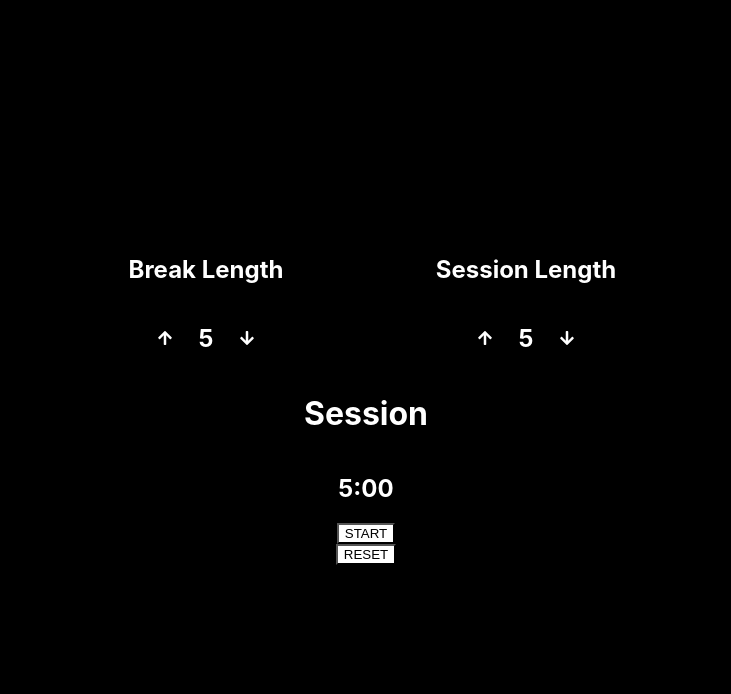
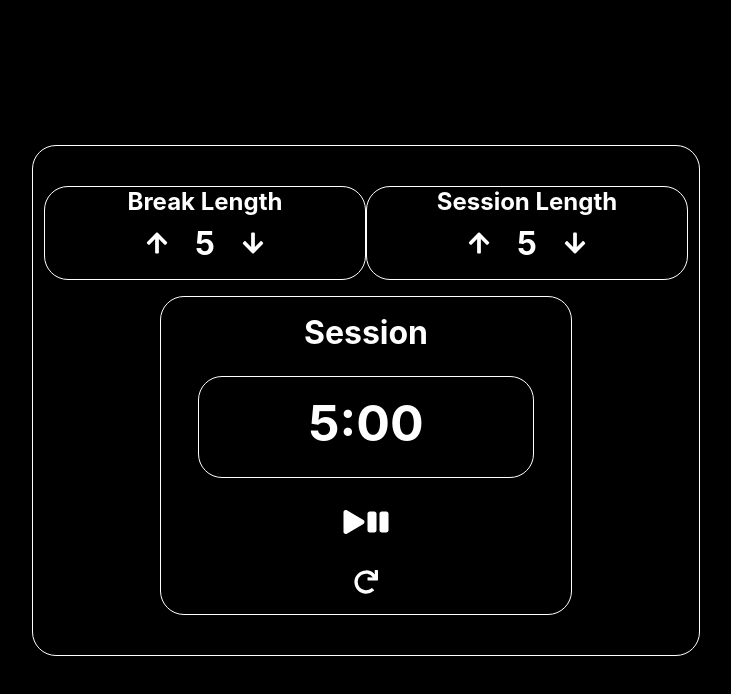
Before and after one commit to brandmch/Timer, a React (Create React App) app: page / in a window 1280 px wide. Shown: the top 694 px of the page, without its empty margins (274-1005 px from the left). Built offline with nearby package versions, Linux system fonts and the light colour scheme.

Commit message:
some css

```diff
--- a/src/App.css
+++ b/src/App.css
@@ -13,12 +13,27 @@
   color: #ffffff;
 }
 
+.border {
+  border: 1px solid white;
+  border-radius: 3vh;
+}
+
+.stopwatch {
+  width: 50vw;
+  display: flex;
+  flex-direction: column;
+  align-items: center;
+  padding: 5vh 1vw 5vh 1vw;
+}
+
 .adjustment-container {
   display: flex;
-  align-items: center;
+  align-items: baseline;
+  margin-bottom: 2vh;
 }
 
-.adjustment-container > h2 {
+.adjustment-container > h1 {
+  margin-top: 1vh;
   margin-left: 2vw;
   margin-right: 2vw;
 }
@@ -38,6 +53,28 @@
   width: 25vw;
 }
 
-button {
-  background-color: #ffffff;
+.timer-container {
+  width: 30vw;
+  padding: 2vh 1vw 2vh 1vw;
 }
+
+.timer {
+  font-size: 50px;
+  margin: 3vh;
+  border: 1px solid white;
+  border-radius: 3vh;
+  padding: 2vh 4vw 3vh 4vw;
+}
+
+.start-stop {
+  margin: 4vh;
+}
+
+h1,
+h2 {
+  margin: 0;
+}
+
+.fa {
+  font-size: x-large;
+}
--- a/src/App.js
+++ b/src/App.js
@@ -1,6 +1,12 @@
 import "./App.css";
 import React, { useState, useEffect } from "react";
-import { FaArrowUp, FaArrowDown } from "react-icons/fa";
+import {
+  FaArrowUp,
+  FaArrowDown,
+  FaPlay,
+  FaPause,
+  FaRedo,
+} from "react-icons/fa";
 
 function App() {
   const [breakLength, setBreakLength] = useState(5);
@@ -47,27 +53,36 @@ function App() {
 
   return (
     <div className="App">
+      <div className="stopwatch border">
         <div className="adjustment-container">
-        <div className="break-length-container flex">
+          <div className="break-length-container flex border">
             <h2>Break Length</h2>
             <div className="adjustment-container">
-            <FaArrowUp onClick={() => setBreakLength(breakLength + 1)} />
-            <h2>{breakLength}</h2>
-            <FaArrowDown onClick={() => setBreakLength(breakLength - 1)} />
+              <FaArrowUp
+                className="fa"
+                onClick={() => setBreakLength(breakLength + 1)}
+              />
+              <h1>{breakLength}</h1>
+              <FaArrowDown
+                className="fa"
+                onClick={() => setBreakLength(breakLength - 1)}
+              />
             </div>
           </div>
-        <div className="session-length-container flex">
+          <div className="session-length-container flex border">
             <h2>Session Length</h2>
             <div className="adjustment-container">
               <FaArrowUp
+                className="fa"
                 onClick={() => {
                   setSessionLength(sessionLength + 1);
                   setSessionTimer({ minutes: sessionLength + 1, seconds: 0 });
                   setIsRunning(false);
                 }}
               />
-            <h2>{sessionLength}</h2>
+              <h1>{sessionLength}</h1>
               <FaArrowDown
+                className="fa"
                 onClick={() => {
                   setSessionLength(sessionLength - 1);
                   setSessionTimer({ minutes: sessionLength - 1, seconds: 0 });
@@ -77,21 +92,26 @@ function App() {
             </div>
           </div>
         </div>
+        <div className="timer-container border">
           <h1>Session</h1>
           {onBreak && <h1>ON BREAK!</h1>}
-      <h2>
+          <h1 className="timer">
             {sessionTimer.minutes}:{sessionTimer.seconds < 10 ? "0" : ""}
             {sessionTimer.seconds}
-      </h2>
-      <button onClick={timerToggle}>START</button>
-      <button
+          </h1>
+          <div onClick={timerToggle} className="start-stop">
+            <FaPlay className="fa" />
+            <FaPause className="fa" />
+          </div>
+          <FaRedo
+            className="fa"
             onClick={() => {
               setSessionTimer({ minutes: sessionLength, seconds: 0 });
               setIsRunning(false);
             }}
-      >
-        RESET
-      </button>
+          />
+        </div>
+      </div>
     </div>
   );
 }
```
Lines whose indentation alone changed are shown as unchanged.
